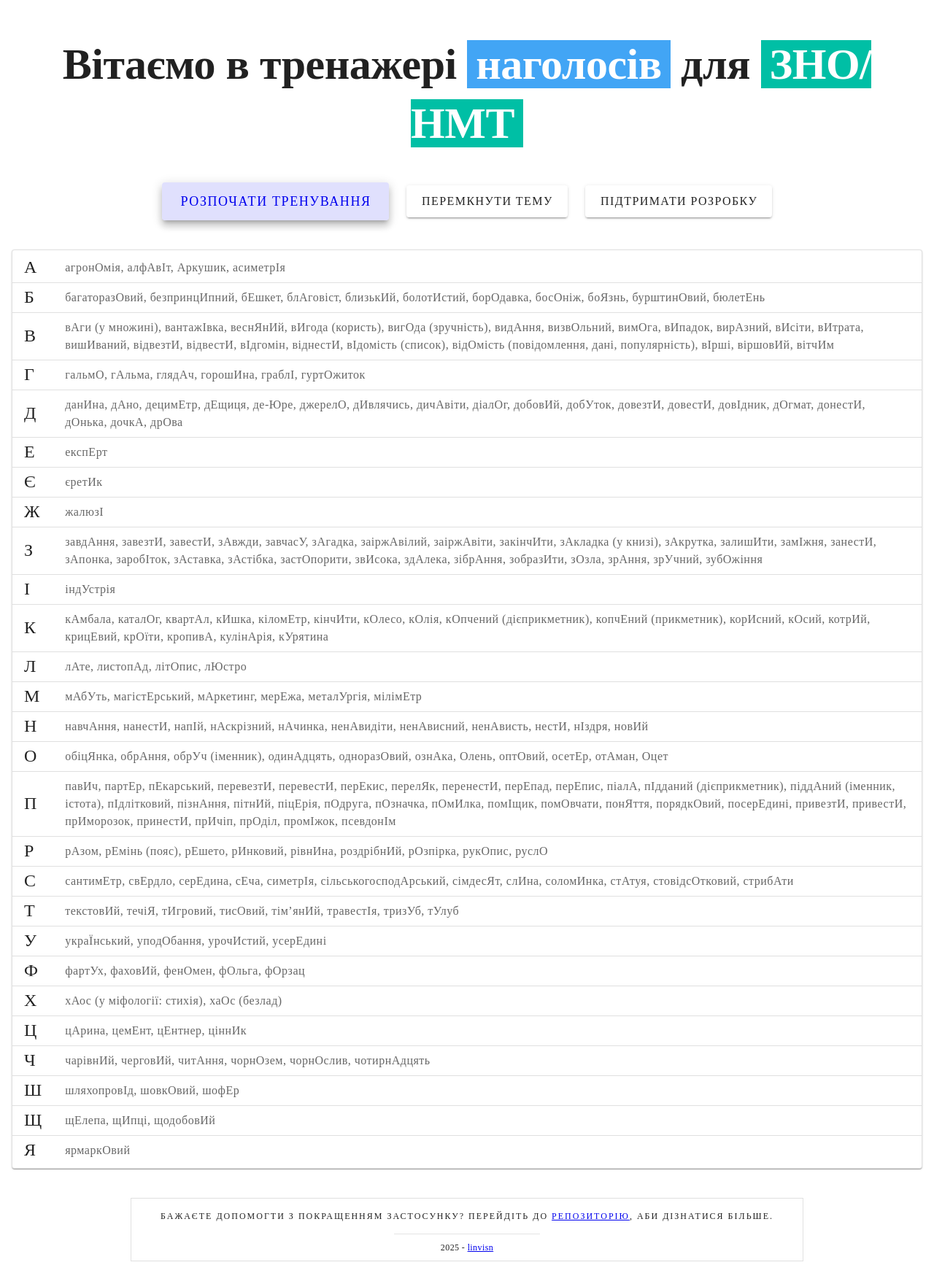
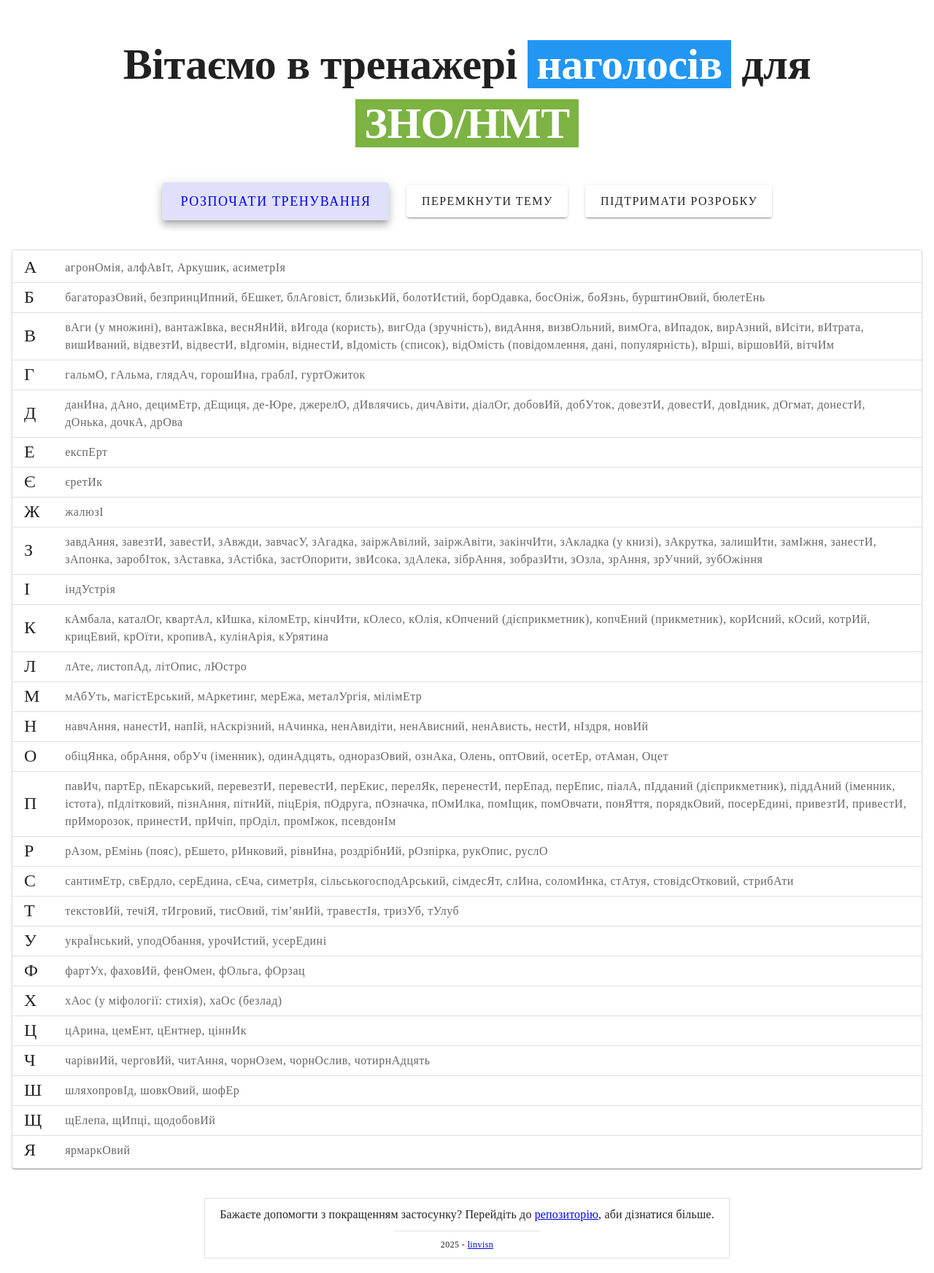
Before and after one commit to linvisn/naholosy, a Nuxt app: page / in a window 1280 px wide. Shown: the whole page at 73% size. Built offline with nearby package versions, Linux system fonts and the light colour scheme; what simple-analytics-vue would draw is missing.

Commit message:
Refactor index.vue: Update text styles and improve footer layout

```diff
--- a/app/pages/index.vue
+++ b/app/pages/index.vue
@@ -9,8 +9,8 @@
 </script>
 
 <template>
-  <div class="mt-4 mt-sm-8 text-h2 text-center font-weight-bold" :style="{ 'line-height': 1.35 }">
-    Вітаємо в тренажері <span class="px-3 bg-blue-lighten-1">наголосів</span> для <span class="px-3 bg-teal-accent-4">ЗНО/НМТ</span>
+  <div class="mt-4 mt-sm-8 text-h3 text-md-h2 text-center font-weight-bold" :style="{ 'line-height': 1.35 }">
+    Вітаємо в тренажері <span class="px-3 bg-blue">наголосів</span> для <div><span class="px-3 bg-light-green-darken-1">ЗНО/НМТ</span></div>
   </div>
 
   <div class="d-flex flex-wrap align-center justify-center ga-6 my-10">
@@ -18,7 +18,7 @@
       <v-btn size="x-large" variant="tonal" elevation="8">Розпочати тренування</v-btn>
     </NuxtLink>
     <v-btn size="large" @click="toggleTheme()">Перемкнути тему</v-btn>
-    <a href="https://www.privat24.ua/send/hz9q7" target="_blank"><v-btn size="large">Підтримати розробку</v-btn></a>
+    <a href="https://www.privat24.ua/send/hz9q7" target="_blank" @click="saEvent('click_support')"><v-btn size="large">Підтримати розробку</v-btn></a>
   </div>
 
   <v-card class="py-1 border" variant="elevated">
@@ -32,9 +32,9 @@
     </v-table>
   </v-card>
 
-  <v-footer class="d-flex align-center justify-center flex-column mt-10 mx-auto px-10 border"
+  <v-footer class="d-flex align-center justify-center flex-column mt-10 mx-auto px-5 border"
     :style="{ width: 'fit-content' }">
-    <div class="text-overline text-justify">Бажаєте допомогти з покращенням застосунку? Перейдіть до <a
+    <div class="text-subtitle-1 text-center">Бажаєте допомогти з покращенням застосунку? Перейдіть до <a
         href="https://github.com/linvisn/naholosy">репозиторію</a>, аби дізнатися більше.</div>
     <v-divider class="my-2" thickness="1" width="200" />
     <div class="text-caption">2025 - <a href="https://github.com/linvisn/">linvisn</a></div>
```
